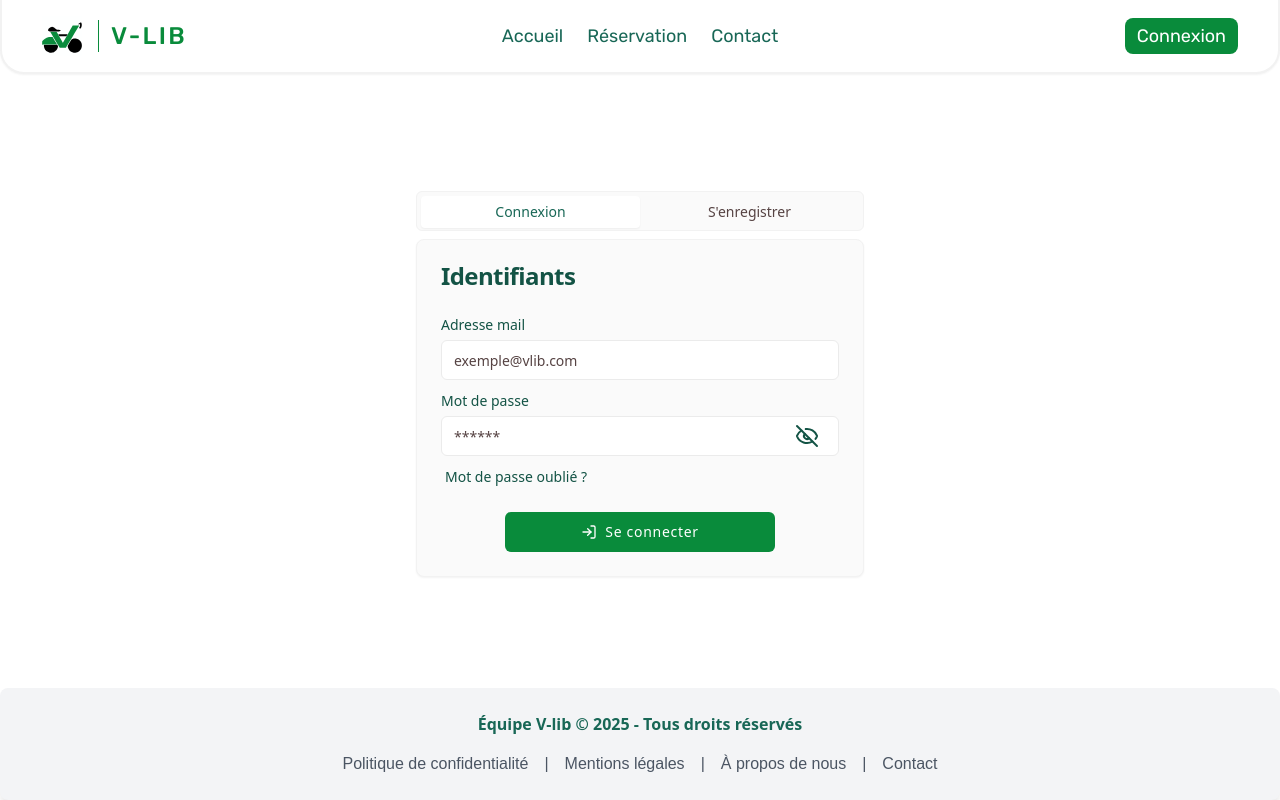
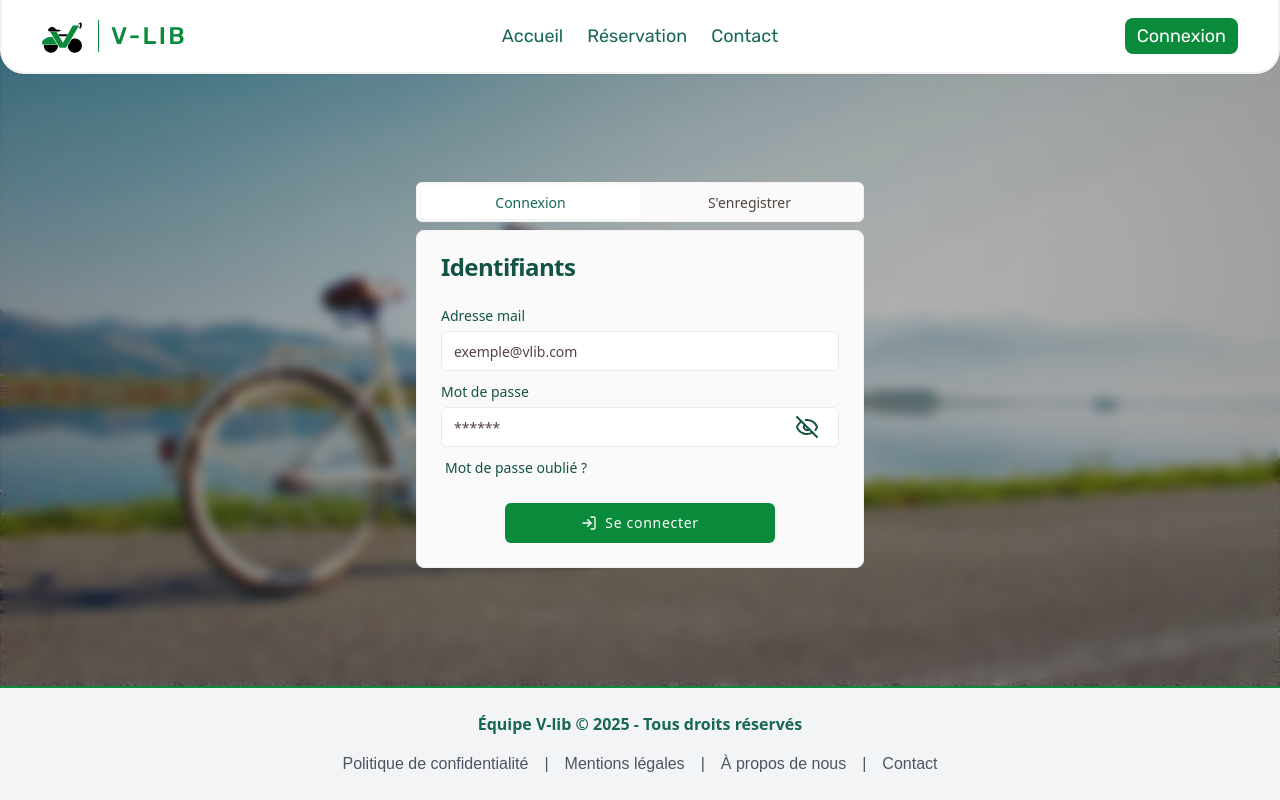
Before and after one commit to NoWauu/V-lib, a Next.js app in the folder webapp/: page /connexion in a window 1280 px wide. Built offline with nearby package versions, Linux system fonts and the light colour scheme; no server answers.

Commit message:
Ajout d'une image de fond à la page de connexion

```diff
--- a/webapp/src/app/connexion/page.tsx
+++ b/webapp/src/app/connexion/page.tsx
@@ -9,9 +9,10 @@ export const metadata: Metadata = {
 
 export default function LoginRegister() {
   return (
-    <Wrapper className="my-auto flex flex-col items-center justify-center">
-      <div className="h-20 w-full mb-8"></div>
-      <LoginTab />
+    <Wrapper className="flex-grow mx-0 px-0 max-w-full w-full h-full flex flex-col items-center justify-center bg-[url(/bg.jpg)] bg-cover bg-center border-b-2 border-primary">
+      <div className="flex-grow flex items-center justify-center w-full h-full backdrop-blur-[6px] bg-black bg-opacity-30 pb-8 pt-24">
+        <LoginTab />
+      </div>
     </Wrapper>
   );
 }
--- a/webapp/src/components/footer/Footer.tsx
+++ b/webapp/src/components/footer/Footer.tsx
@@ -2,7 +2,7 @@ import Link from "next/link";
 
 export default function Footer() {
   return (
-    <div className="p-6 mt-8 md:px-10 gap-4 lg:mt-8 flex flex-wrap md:justify-center justify-center w-full bg-gray-100 rounded-lg shadow-lg text-center">
+    <div className="p-6 md:px-10 gap-4 flex flex-wrap md:justify-center justify-center w-full bg-gray-100 shadow-lg text-center">
       <p className="font-bold text-md text-center w-full">
         Équipe V-lib © 2025 - Tous droits réservés
       </p>
```
Also changed, not shown: webapp/public/bg.jpg (added).
